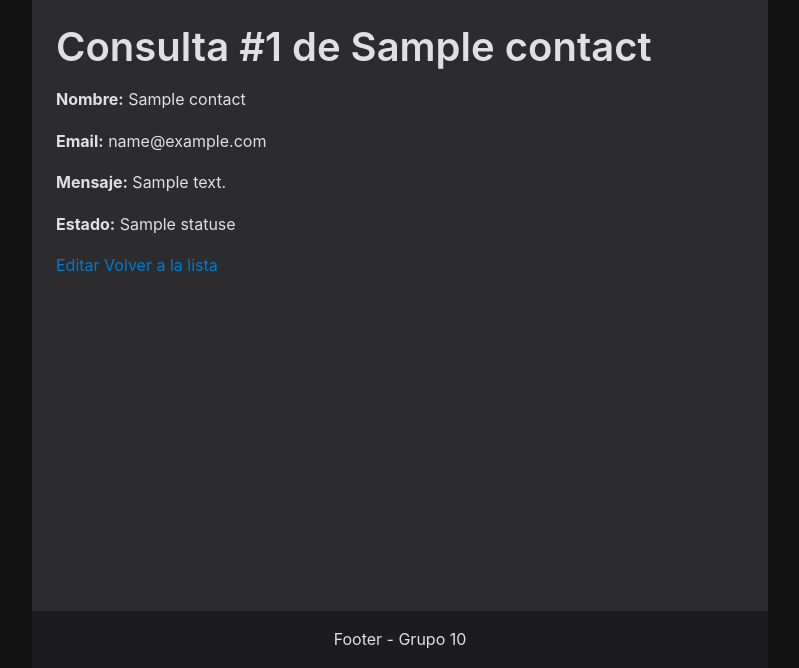
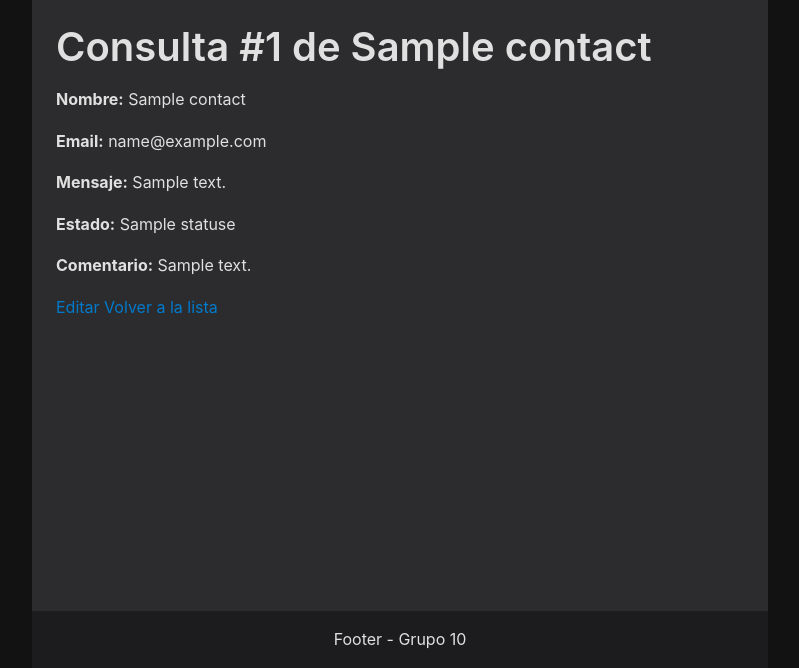
Before and after one commit to lucamaffeo/cedica-management-system, a Flask app: template admin/src/web/templates/contacts/show.html in a window 1280 px wide. Shown: the part 99-767 px from the top of the page, without its empty margins (240-1039 px from the left). Run offline with Flask 3, Linux system fonts and the light colour scheme; the template is opened without the code that fills it: values that come from a table or form of the project are taken from there, others are empty; tables that the repository leaves empty hold one stand-in row (values such as "Sample post").

Commit message:
feat(contact): internal comments

```diff
--- a/admin/src/web/controllers/contacts.py
+++ b/admin/src/web/controllers/contacts.py
@@ -54,6 +54,7 @@ def update(id):
     if contact_repo.update_contact(
         id=id,
         status_id=data["status"],
+        comment=data["comment"],
     ):
         flash("Contacto actualizado con éxito.", "success")
         return redirect(url_for("contacts.index"))
--- a/admin/src/web/templates/contacts/show.html
+++ b/admin/src/web/templates/contacts/show.html
@@ -13,7 +13,9 @@
         <p><strong>Mensaje:</strong> {{ contact.body }}</p>
         <p><strong>Estado:</strong> {{ contact.status.name }}</p>
     </div>
-
+    <div>
+		<p><strong>Comentario:</strong> {{ contact.comment if contact.comment != None else '' }}</p>
+    </div>
     <div>
         <a href="{{ url_for('contacts.edit', id=contact.id) }}">Editar</a>
         <a href="{{ url_for('contacts.index') }}">Volver a la lista</a>
```
